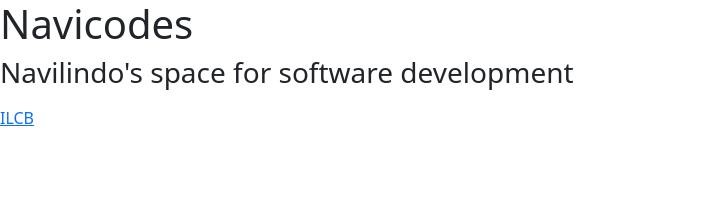
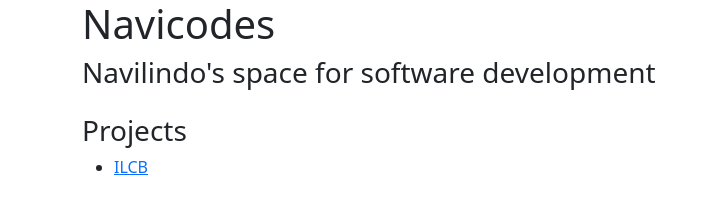
Before and after one commit to navicodes/navicodes.github.io, a plain HTML site: page navicodes.github.io/index.html in a window 1280 px wide. Shown: the whole page, without its empty margins (0-718 px from the left). Drawn offline with nearby package versions, Linux system fonts and the light colour scheme.

Commit message:
bs added

```diff
--- a/navicodes.github.io/index.html
+++ b/navicodes.github.io/index.html
@@ -19,7 +19,7 @@
 
     <body>
         <section id="into">
-            <div class="intro">
+            <div class="intro container">
                 <h1>Navicodes</h1>
                 <h3>Navilindo's space for software development</h3>
 
@@ -30,7 +30,14 @@
         </section>
 
         <section id="projects">
-            <a href="/ilcb/">ILCB</a>
+            <div class="container pt-2">
+                <h3>Projects</h3>
+                <ul>
+                    <li>
+                        <a href="/ilcb/">ILCB</a>
+                    </li>
+                </ul>
+            </div>
         </section>
     </body>
 </html>
```
